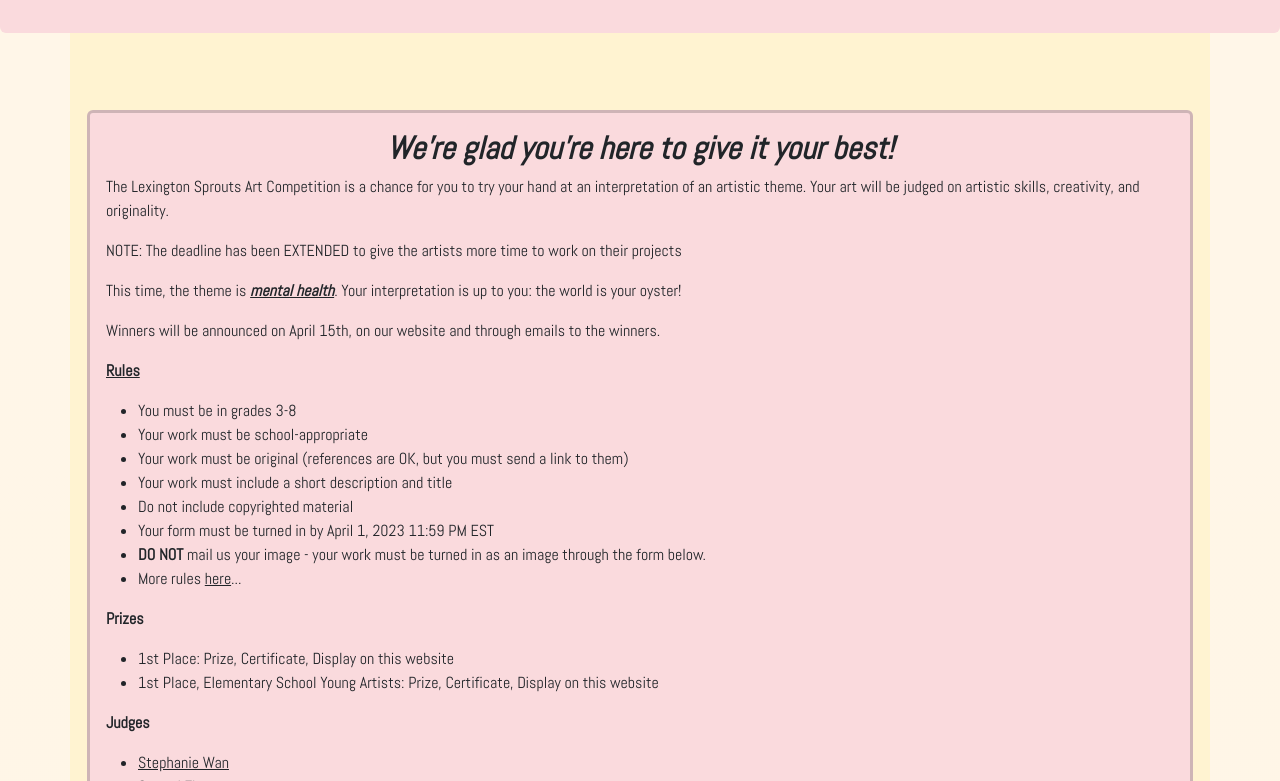
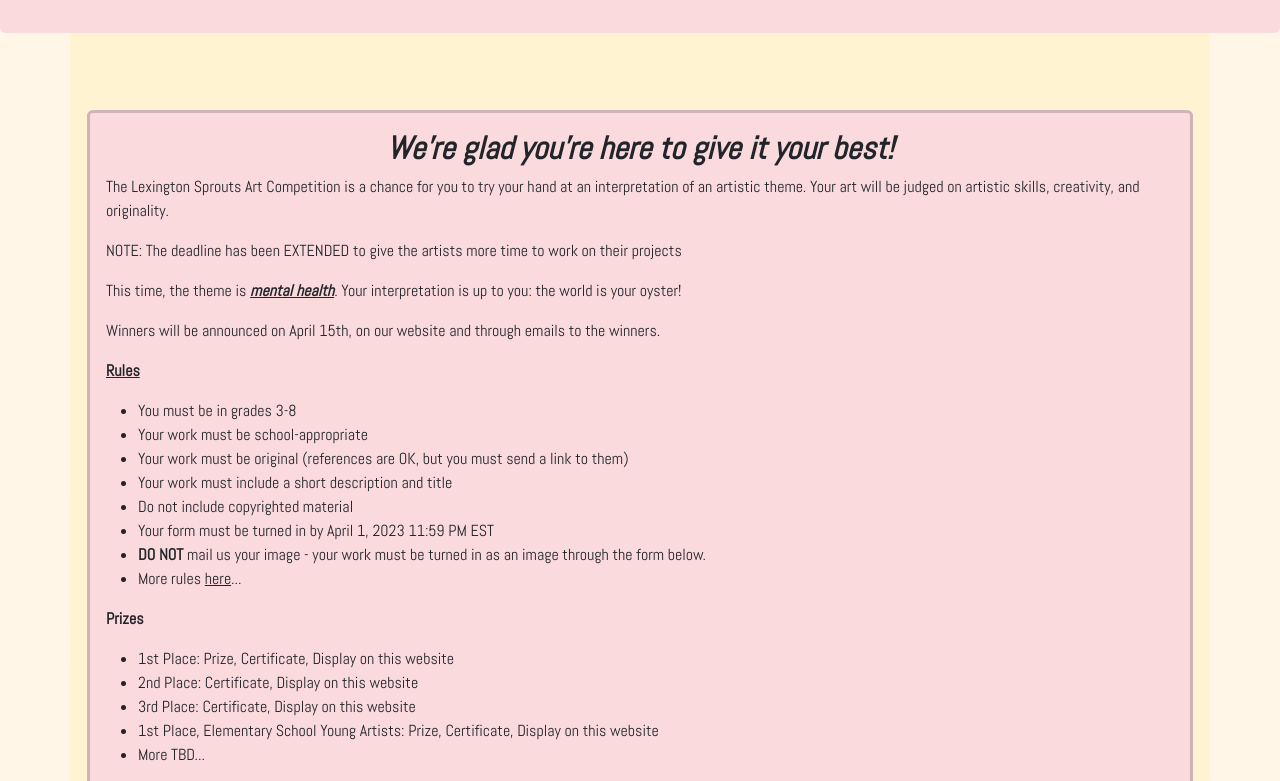
Before and after one commit to All-the-Sprouts/all-the-sprouts, a plain HTML site: page programs/lexsprouts-artcompetition.html in a window 1280 px wide. Shown: the part 167-948 px from the top of the page. Drawn offline with nearby package versions, Linux system fonts and the light colour scheme.

Commit message:
Update lexsprouts-artcompetition.html

```diff
--- a/programs/lexsprouts-artcompetition.html
+++ b/programs/lexsprouts-artcompetition.html
@@ -93,7 +93,10 @@
             <p class="card-text"><strong>Prizes</strong></p>
             <ul>
               <li>1st Place: Prize, Certificate, Display on this website</li>
+              <li>2nd Place: Certificate, Display on this website</li>
+              <li>3rd Place: Certificate, Display on this website</li>
               <li>1st Place, Elementary School Young Artists: Prize, Certificate, Display on this website</li>
+              <li>More TBD...</li>
             </ul>
             <p class="card-text"><strong>Judges</strong></p>
             <ul>
```
